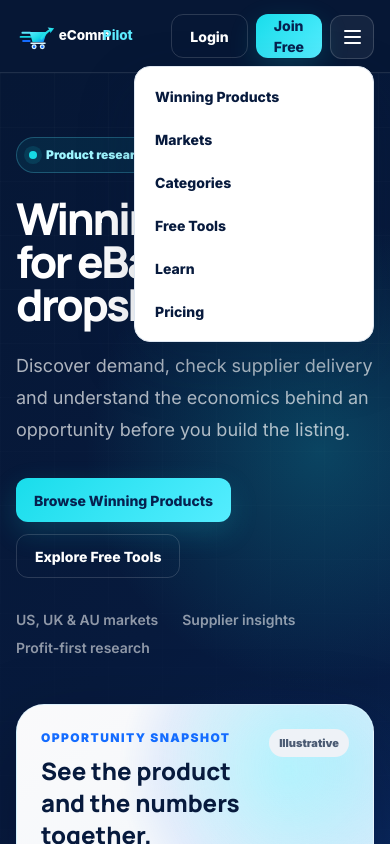
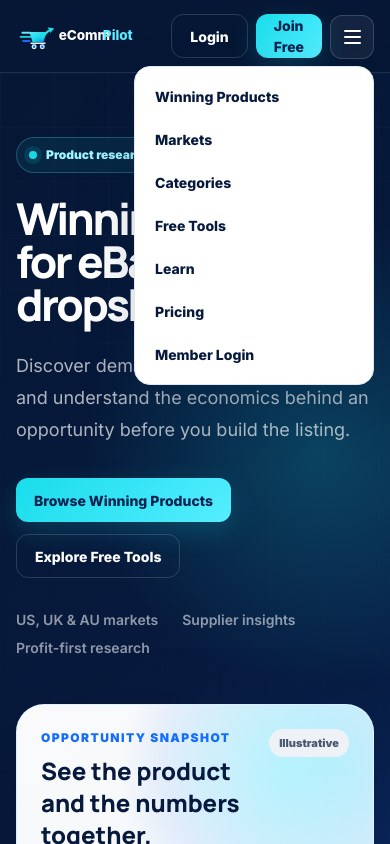
Before and after one commit to ponzey717/ecommpilot-main, a Next.js app: page / in a window 390 px wide. Both pictures are taken after a click on the heading "Open navigation". Shown: the top 844 px of the page. Built offline with nearby package versions, Linux system fonts and the light colour scheme.

Commit message:
Restore login access in mobile navigation

```diff
--- a/src/components/site/header.tsx
+++ b/src/components/site/header.tsx
@@ -50,6 +50,9 @@ export function SiteHeader({ dark = false }: { dark?: boolean }) {
                   {label}
                 </Link>
               ))}
+              <Link href={routes.login} className="mobile-menu-link sm:hidden">
+                Member Login
+              </Link>
             </div>
           </details>
         </div>
```
